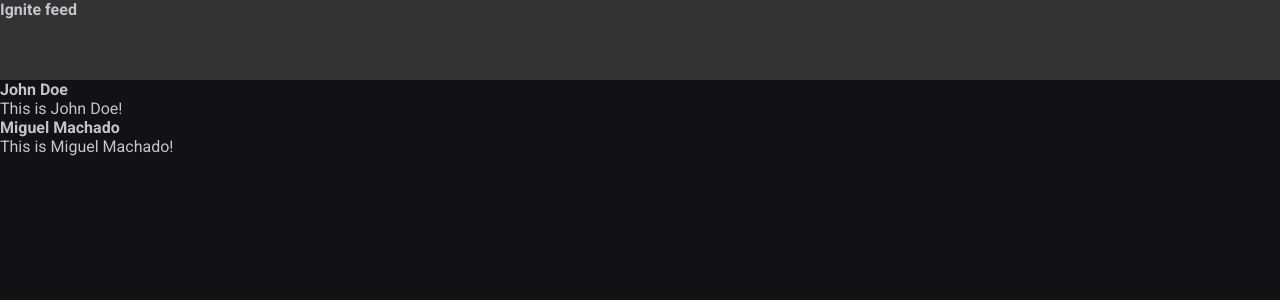
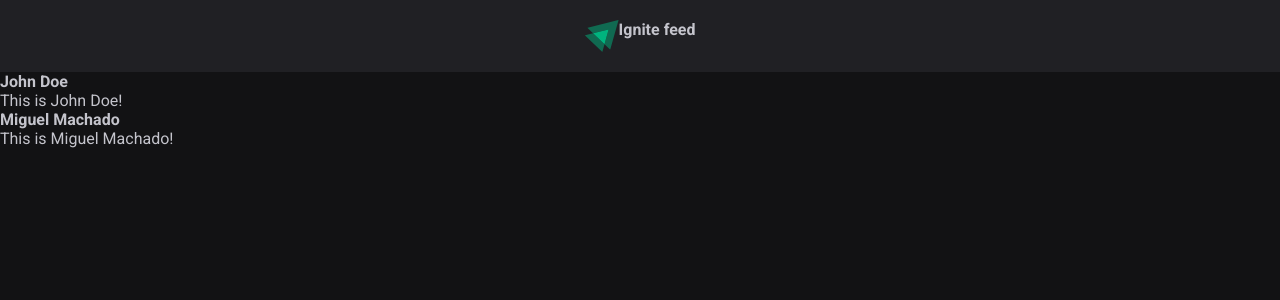
Before and after one commit to MiguelMachado-dev/ignite-reactjs, a React (Vite) app in the folder 01-fundamentos-reactjs/: page / in a window 1280 px wide. Shown: the top 300 px of the page. Built offline with nearby package versions, Linux system fonts and the light colour scheme.

Commit message:
feat: header component

```diff
--- a/01-fundamentos-reactjs/src/components/Header/index.jsx
+++ b/01-fundamentos-reactjs/src/components/Header/index.jsx
@@ -3,6 +3,7 @@ import S from "./styles.module.css";
 export function Header() {
   return (
     <header className={S.header}>
+      <img src="/ignite-logo.svg" alt="Logotipo do Ignite" />
       <strong>Ignite feed</strong>
     </header>
   );
--- a/01-fundamentos-reactjs/src/components/Header/styles.module.css
+++ b/01-fundamentos-reactjs/src/components/Header/styles.module.css
@@ -1,4 +1,10 @@
 .header {
-  background-color: #333;
-  height: 80px;
+  background-color: var(--gray-800);
+  display: flex;
+  justify-content: center;
+  padding: 2rem 0;
 }
+
+.header img {
+  height: 3.2rem;
+}
```
Also changed, not shown: 01-fundamentos-reactjs/public/ignite-logo.svg (added).
